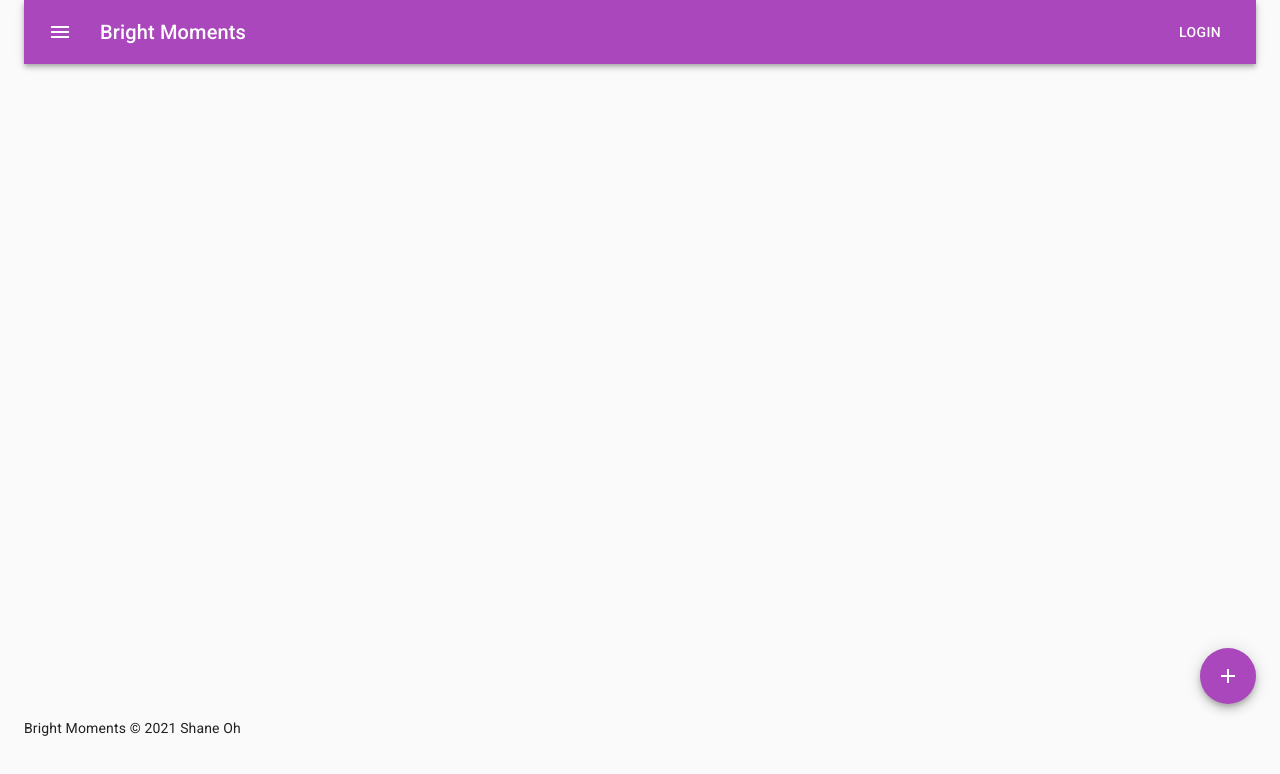
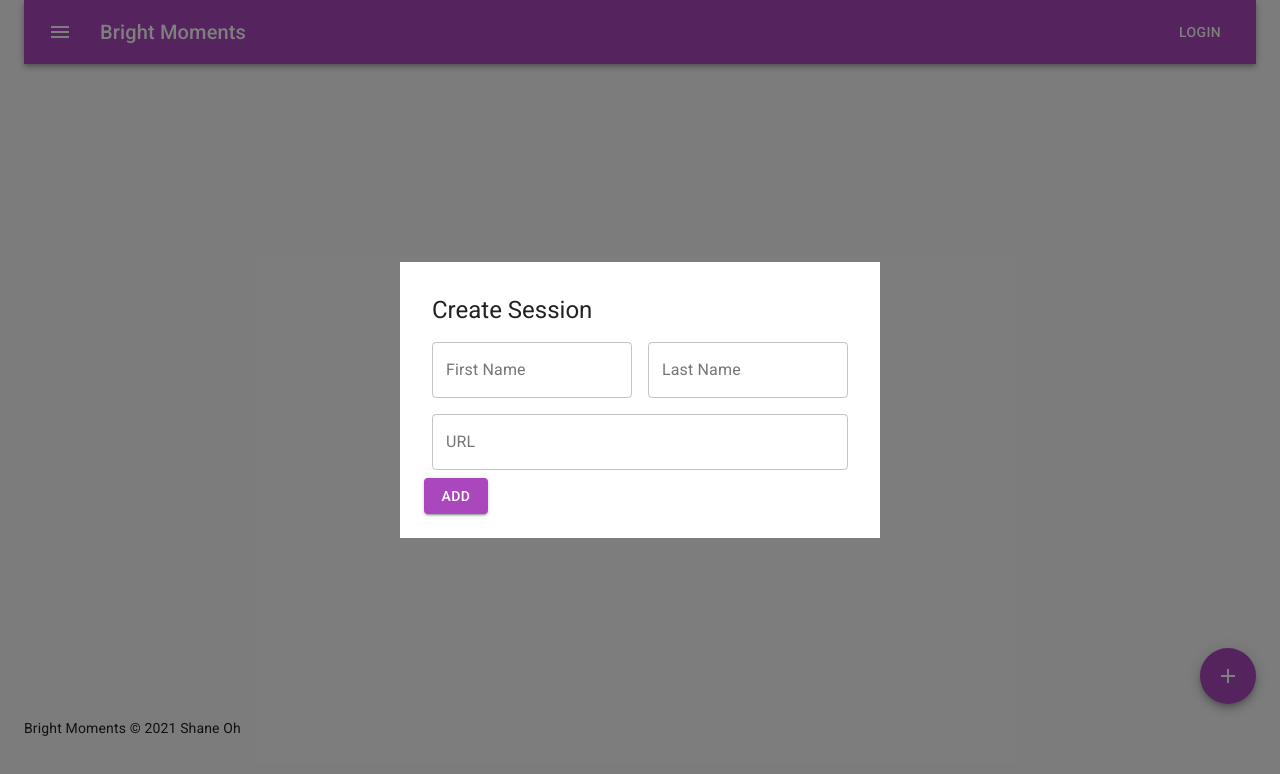
Before and after one commit to ohshane/bright-moments-react, a React (Create React App) app in the folder client/: page / in a window 1280 px wide. Both pictures are taken after a click on the button 1228 px from the left and 676 px from the top of the page. Shown: the top 774 px of the page. Built offline with nearby package versions, Linux system fonts and the light colour scheme.

Commit message:
modified:   client/src/components/layouts/Panel.js

```diff
--- a/client/src/components/layouts/Panel.js
+++ b/client/src/components/layouts/Panel.js
@@ -1,11 +1,7 @@
-import React from 'react';
+import React, { useState } from 'react';
 import { makeStyles } from '@material-ui/core/styles';
-import Fab from '@material-ui/core/Fab';
 import AddIcon from '@material-ui/icons/Add';
-import EditIcon from '@material-ui/icons/Edit';
-import FavoriteIcon from '@material-ui/icons/Favorite';
-import NavigationIcon from '@material-ui/icons/Navigation';
-import { blockStatement } from '@babel/types';
+import { Fab, Modal, Backdrop, Fade, TextField, Typography, Button } from '@material-ui/core';
 
 const useStyles = makeStyles((theme) => ({
   root: {
@@ -16,15 +12,134 @@ const useStyles = makeStyles((theme) => ({
       float: 'right',
       top: 'calc(100vh - 160px - 56px)',
     },
-  }
+  },
+  modal: {
+    display: 'flex',
+    alignItems: 'center',
+    justifyContent: 'center',
+  },
+  paper: {
+    backgroundColor: theme.palette.background.paper,
+    boxShadow: theme.shadows[0],
+    padding: theme.spacing(3),
+  },
+  field: {
+    '& > *': {
+      margin: theme.spacing(1)
+    }
+  },
+  namefield: {
+    '& > *': {
+      margin: theme.spacing(1),
+      width: '200px',
+    }
+  },
+  urlfield: {
+    '& > *': {
+      margin: theme.spacing(1),
+      width: '416px',
+    }
+  },
 }));
 
 const Panel = () => {
   const classes = useStyles();
+  const [open, setOpen] = useState(false);
+  const [inputs, setInputs] = useState({
+    first: '',
+    last: '',
+    url: '',
+  });
+
+  const handleOpen = () => {
+    setOpen(true);
+  };
+
+  const handleClose = () => {
+    setOpen(false);
+    setInputs({
+      first: '',
+      last: '',
+      url: '',
+    });
+  };
+
+  const handleChange = (e) => {
+    const { name, value } = e.target;
+    setInputs({
+      ...inputs,
+      [name]: value,
+    });
+  };
+
+  const handleSubmit = (e) => {
+    e.preventDefault();
+    console.log(inputs);
+  };
+
+  const modal = (
+    <Modal
+      aria-labelledby="transition-modal-title"
+      aria-describedby="transition-modal-description"
+      className={classes.modal}
+      open={open}
+      onClose={handleClose}
+      closeAfterTransition
+      BackdropComponent={Backdrop}
+      BackdropProps={{
+        timeout: 500,
+      }}
+    >
+      <Fade in={open}>
+        <div className={classes.paper}>
+          <div className={classes.field}>
+            <Typography variant="h5">
+              Create Session
+            </Typography>
+          </div>
+          <form onSubmit={handleSubmit}>
+            <div className={classes.namefield}>
+              <TextField
+                name="first"
+                value={inputs.first}
+                onChange={handleChange}
+                label="First Name"
+                variant="outlined"
+              />
+              <TextField
+                name="last"
+                value={inputs.last}
+                onChange={handleChange}
+                label="Last Name"
+                variant="outlined"
+              />
+            </div>
+            <div className={classes.urlfield}>
+              <TextField
+                name="url"
+                value={inputs.url}
+                onChange={handleChange}
+                label="URL"
+                variant="outlined"
+              />
+            </div>
+            <Button
+              type="submit"
+              variant="contained"
+              color="primary"
+            >
+              Add
+            </Button>
+          </form>
+        </div>
+      </Fade>
+    </Modal>
+  );
 
   return (
     <div className={classes.root}>
-      <Fab color="primary" aria-label="add">
+      {modal}
+      <Fab onClick={handleOpen} color="primary" aria-label="add">
         <AddIcon />
       </Fab>
     </div>
```
